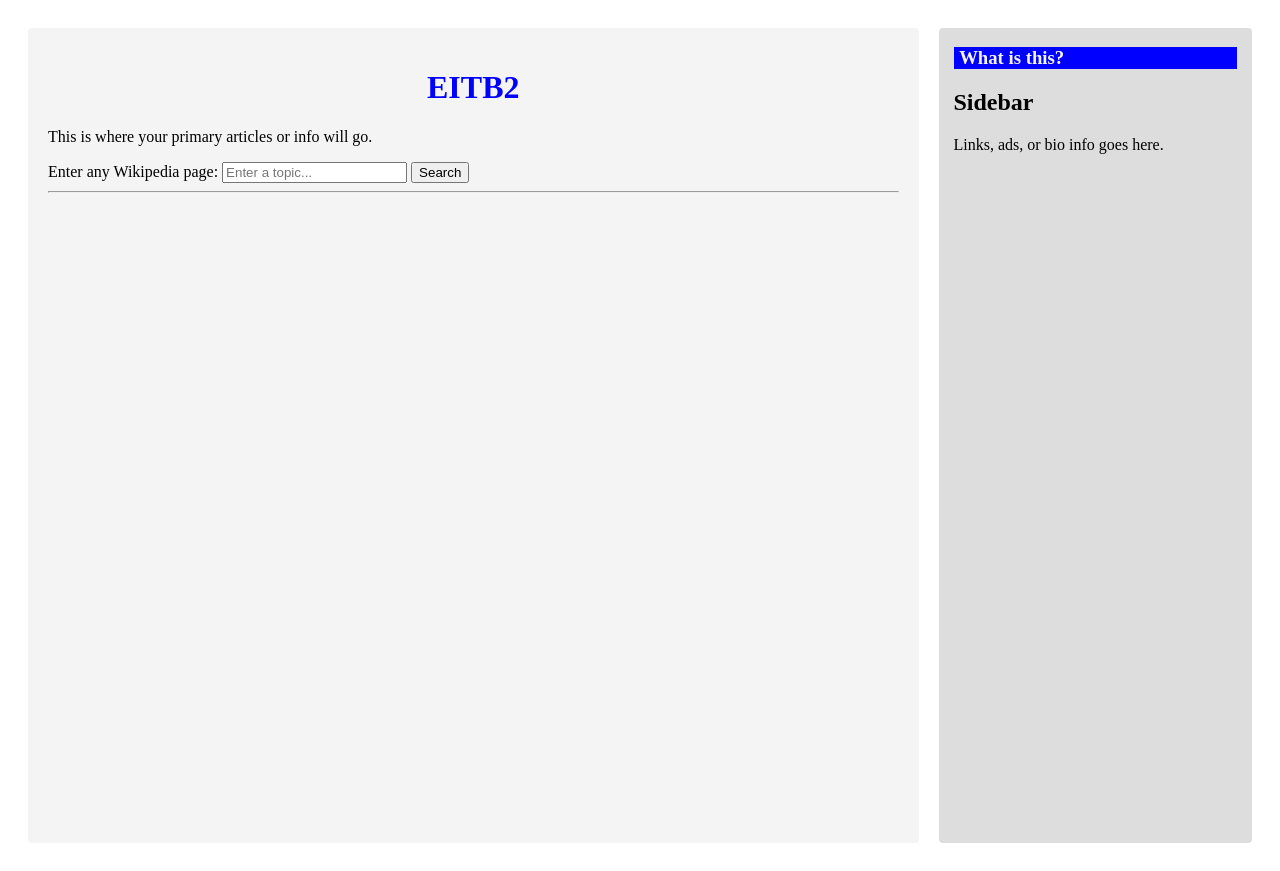
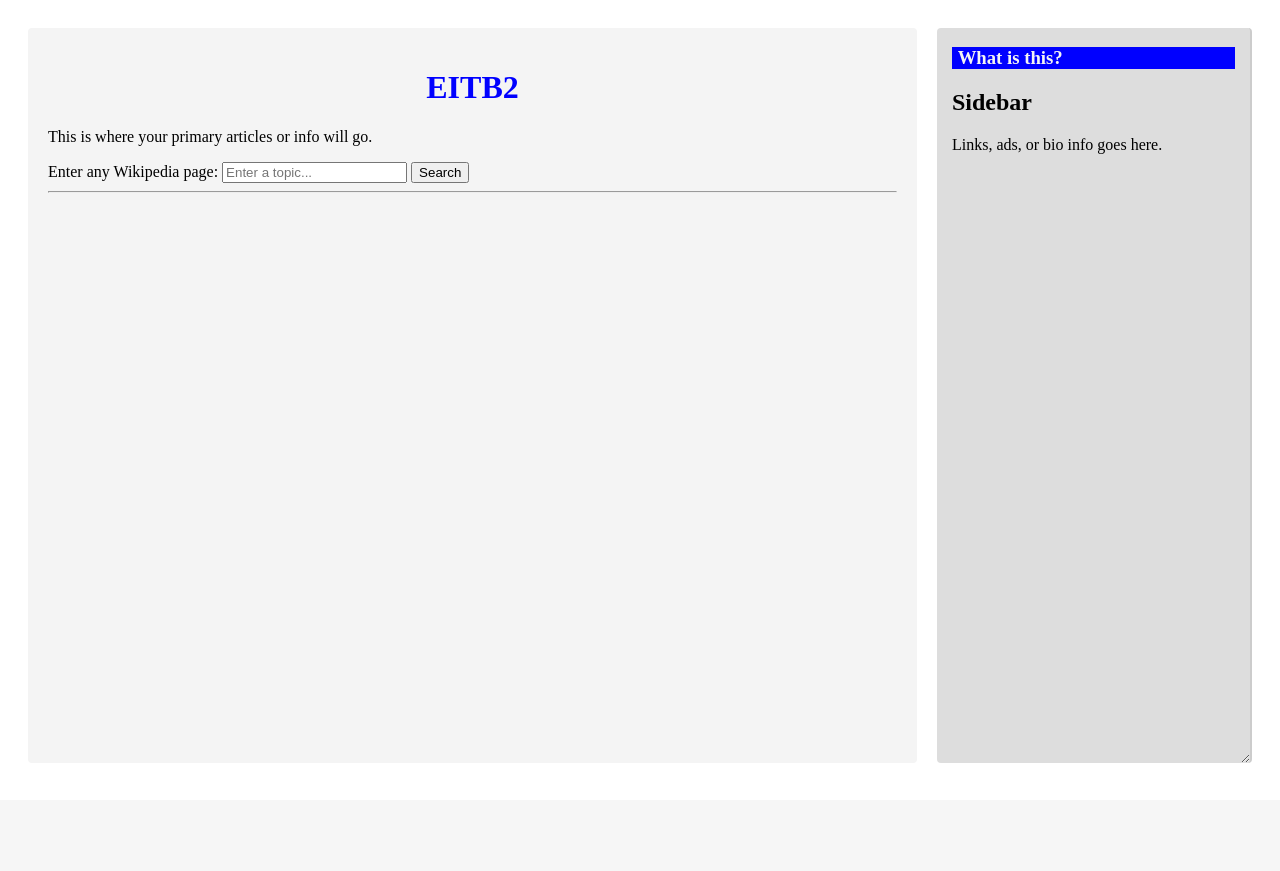
Before and after one commit to bobBillyus/EITB2, a Flask app: page / in a window 1280 px wide. After the commit the page ends 763 px from the top, so only its background shows below. Run offline with Flask 3, Linux system fonts and the light colour scheme; parts of the project's set-up code (start-up, migrations or seed data) failed here and were passed over.

Commit message:
resizing sidebar

```diff
--- a/static/css/style.css
+++ b/static/css/style.css
@@ -21,9 +21,14 @@ h1 {
     background-color: #ddd;
     padding: 15px;
     min-width: 200px;
-    min-height: 100vh;
+    max-width: 500px;
+    min-height: 90vh;
     border-radius: 4px;
     padding-top: 0%;
+    align-items: stretch;
+    overflow: auto; /* Required for resize to work */
+    resize: horizontal; /* Allows dragging the right edge */
+    border-right: 2px solid #ccc; /* Gives the user a visual "edge" to grab */
 }
 
 /* Responsive Design: Stack them on mobile */
```
